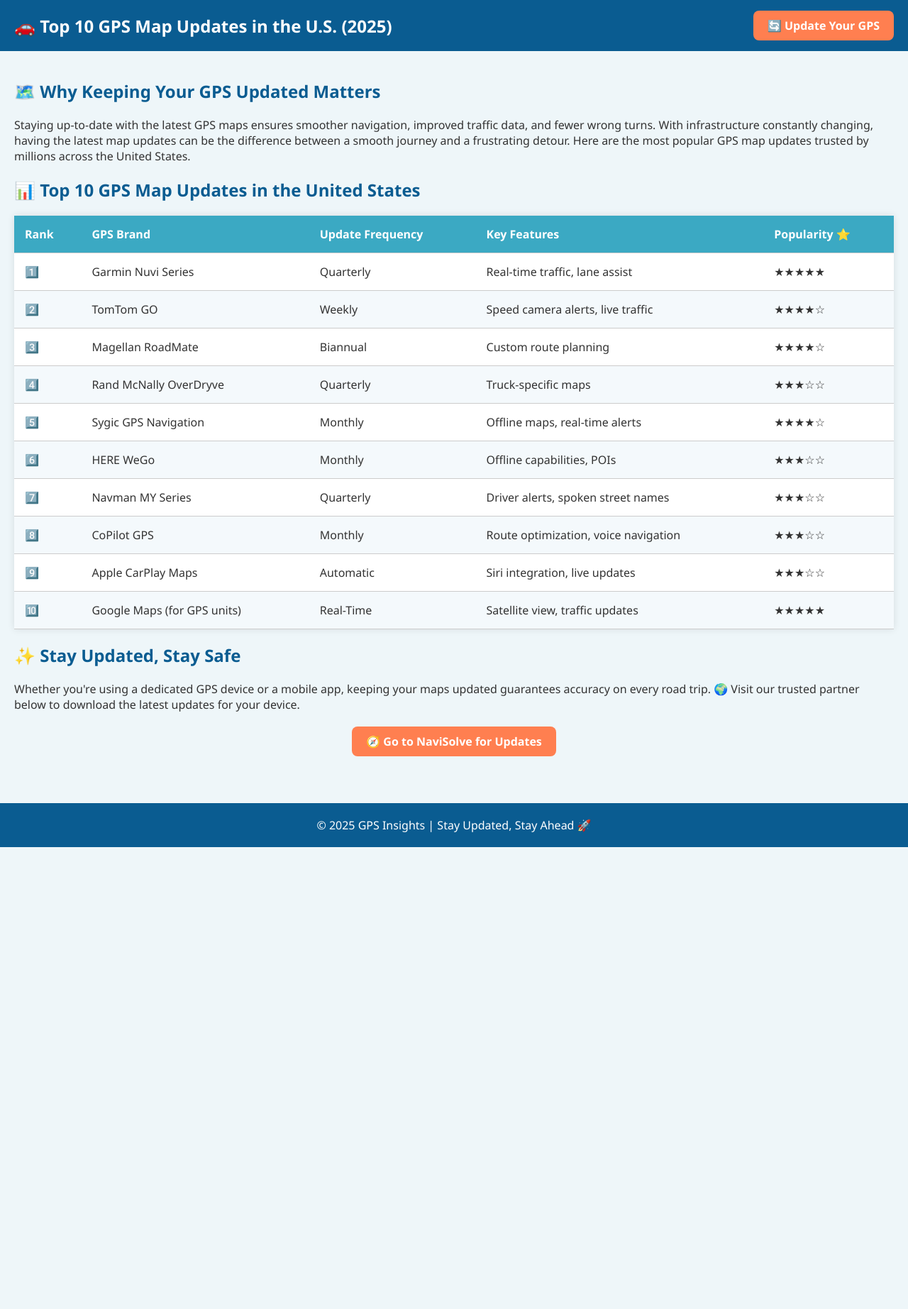
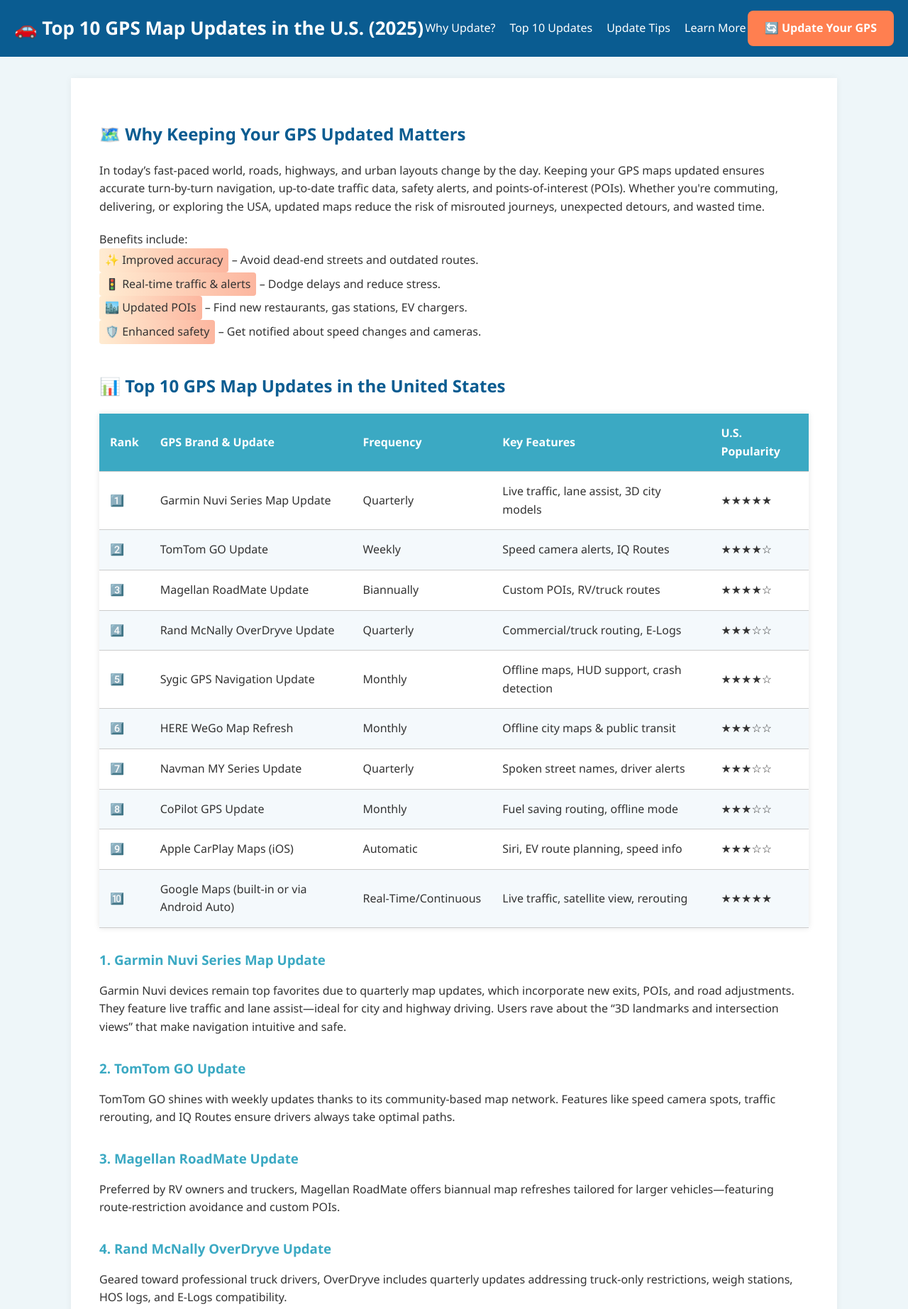
Before and after one commit to johanraddy/gpsguide, a plain HTML site: page index.html in a window 1280 px wide. Shown: the top 1845 px of the page at 71% size. Before the commit the page ends 1194 px from the top, so only its background shows below. Drawn offline with Linux system fonts and the light colour scheme.

Commit message:
Update index.html

```diff
--- a/index.html
+++ b/index.html
@@ -1,12 +1,13 @@
 <!DOCTYPE html>
 <html lang="en">
 <head>
-    <meta charset="UTF-8">
-    <meta name="google-site-verification" content="ksP9r5n57DuVSrMoPDENEIBHannLwcQzYrTnoiGv-18" />
-    <meta name="viewport" content="width=device-width, initial-scale=1.0">
+  <meta charset="UTF-8" />
+  <meta name="viewport" content="width=device-width, initial-scale=1.0" />
   <title>Top 10 GPS Map Updates Popular in the United States</title>
-    <meta name="description" content="Explore the most popular GPS map updates used in the USA. Stay on the right track with the latest maps for Garmin, TomTom, Magellan, and more.">
-    <meta name="keywords" content="GPS map updates, Garmin map update, TomTom update, Best GPS maps, USA navigation updates, top GPS software 2025">
+  <meta name="description"
+    content="Explore the most popular GPS map updates across the USA. Dive into detailed features, update schedules, and expert tips to keep your navigation sharp and reliable." />
+  <meta name="keywords"
+    content="GPS map updates, Garmin maps, TomTom updates, Magellan RoadMate, Sygic navigation, CoPilot GPS, CarPlay maps, HERE WeGo, GPS update tips, navisolve" />
   <style>
     body {
       font-family: 'Segoe UI', sans-serif;
@@ -14,6 +15,7 @@
       margin: 0;
       padding: 0;
       color: #333;
+      line-height: 1.6;
     }
     header {
       background-color: #0a5c91;
@@ -25,33 +27,62 @@
     }
     header h1 {
       margin: 0;
-            font-size: 24px;
+      font-size: 26px;
     }
     .update-btn {
       background-color: #ff7f50;
       color: white;
-            padding: 10px 20px;
+      padding: 12px 24px;
       text-decoration: none;
       border-radius: 8px;
       font-weight: bold;
+      font-size: 16px;
     }
     .update-btn:hover {
       background-color: #e2693e;
     }
+    nav ul {
+      list-style: none;
+      display: flex;
+      gap: 20px;
+      margin: 0;
+      padding: 0;
+    }
+    nav a {
+      color: white;
+      text-decoration: none;
+      font-size: 16px;
+    }
     .content {
-            padding: 20px;
+      padding: 20px 40px;
+      max-width: 1000px;
+      margin: auto;
+      background-color: #ffffff;
+      box-shadow: 0 0 10px rgba(0, 0, 0, 0.05);
+      margin-top: 30px;
+      margin-bottom: 30px;
     }
     h2 {
       color: #0a5c91;
+      margin-top: 40px;
+    }
+    h3 {
+      color: #3ba9c3;
+      margin-top: 30px;
+      margin-bottom: 10px;
+    }
+    p {
+      margin-bottom: 20px;
     }
     table {
       width: 100%;
       border-collapse: collapse;
       margin-top: 20px;
       background-color: #ffffff;
-            box-shadow: 0 0 10px rgba(0,0,0,0.1);
+      box-shadow: 0 0 8px rgba(0, 0, 0, 0.1);
     }
-        th, td {
+    th,
+    td {
       padding: 15px;
       text-align: left;
       border-bottom: 1px solid #ccc;
@@ -73,114 +104,228 @@
       color: white;
       margin-top: 40px;
     }
+    .colorful {
+      background: linear-gradient(90deg, #ffecd2, #fcb69f);
+      display: inline-block;
+      padding: 4px 8px;
+      border-radius: 4px;
+    }
   </style>
 </head>
 <body>
 
   <header>
     <h1>🚗 Top 10 GPS Map Updates in the U.S. (2025)</h1>
+    <nav>
+      <ul>
+        <li><a href="#why">Why Update?</a></li>
+        <li><a href="#list">Top 10 Updates</a></li>
+        <li><a href="#tips">Update Tips</a></li>
+        <li><a href="#more">Learn More</a></li>
+      </ul>
+    </nav>
     <a href="https://navisolve.com/" class="update-btn" target="_blank">🔄 Update Your GPS</a>
   </header>
 
   <div class="content">
+    <section id="why">
       <h2>🗺️ Why Keeping Your GPS Updated Matters</h2>
       <p>
-            Staying up-to-date with the latest GPS maps ensures smoother navigation, improved traffic data, and fewer wrong turns. With infrastructure constantly changing, having the latest map updates can be the difference between a smooth journey and a frustrating detour. Here are the most popular GPS map updates trusted by millions across the United States.
+        In today’s fast-paced world, roads, highways, and urban layouts change by the day. Keeping your
+        GPS maps updated ensures accurate turn-by-turn navigation, up-to-date traffic data, safety alerts,
+        and points-of-interest (POIs). Whether you're commuting, delivering, or exploring the USA, updated maps
+        reduce the risk of misrouted journeys, unexpected detours, and wasted time.
       </p>
+      <p>
+        Benefits include:<br>
+        <span class="colorful">✨ Improved accuracy</span> – Avoid dead-end streets and outdated routes.<br>
+        <span class="colorful">🚦 Real-time traffic & alerts</span> – Dodge delays and reduce stress.<br>
+        <span class="colorful">🏙️ Updated POIs</span> – Find new restaurants, gas stations, EV chargers.<br>
+        <span class="colorful">🛡️ Enhanced safety</span> – Get notified about speed changes and cameras.
+      </p>
+    </section>
 
+    <section id="list">
       <h2>📊 Top 10 GPS Map Updates in the United States</h2>
-
       <table>
         <thead>
           <tr>
             <th>Rank</th>
-                    <th>GPS Brand</th>
-                    <th>Update Frequency</th>
+            <th>GPS Brand & Update</th>
+            <th>Frequency</th>
             <th>Key Features</th>
-                    <th>Popularity ⭐</th>
+            <th>U.S. Popularity</th>
           </tr>
         </thead>
         <tbody>
           <tr>
             <td>1️⃣</td>
-                    <td>Garmin Nuvi Series</td>
+            <td>Garmin Nuvi Series Map Update</td>
             <td>Quarterly</td>
-                    <td>Real-time traffic, lane assist</td>
+            <td>Live traffic, lane assist, 3D city models</td>
             <td>★★★★★</td>
           </tr>
           <tr>
             <td>2️⃣</td>
-                    <td>TomTom GO</td>
+            <td>TomTom GO Update</td>
             <td>Weekly</td>
-                    <td>Speed camera alerts, live traffic</td>
+            <td>Speed camera alerts, IQ Routes</td>
             <td>★★★★☆</td>
           </tr>
           <tr>
             <td>3️⃣</td>
-                    <td>Magellan RoadMate</td>
-                    <td>Biannual</td>
-                    <td>Custom route planning</td>
+            <td>Magellan RoadMate Update</td>
+            <td>Biannually</td>
+            <td>Custom POIs, RV/truck routes</td>
             <td>★★★★☆</td>
           </tr>
           <tr>
             <td>4️⃣</td>
-                    <td>Rand McNally OverDryve</td>
+            <td>Rand McNally OverDryve Update</td>
             <td>Quarterly</td>
-                    <td>Truck-specific maps</td>
+            <td>Commercial/truck routing, E-Logs</td>
             <td>★★★☆☆</td>
           </tr>
           <tr>
             <td>5️⃣</td>
-                    <td>Sygic GPS Navigation</td>
+            <td>Sygic GPS Navigation Update</td>
             <td>Monthly</td>
-                    <td>Offline maps, real-time alerts</td>
+            <td>Offline maps, HUD support, crash detection</td>
             <td>★★★★☆</td>
           </tr>
           <tr>
             <td>6️⃣</td>
-                    <td>HERE WeGo</td>
+            <td>HERE WeGo Map Refresh</td>
             <td>Monthly</td>
-                    <td>Offline capabilities, POIs</td>
+            <td>Offline city maps & public transit</td>
             <td>★★★☆☆</td>
           </tr>
           <tr>
             <td>7️⃣</td>
-                    <td>Navman MY Series</td>
+            <td>Navman MY Series Update</td>
             <td>Quarterly</td>
-                    <td>Driver alerts, spoken street names</td>
+            <td>Spoken street names, driver alerts</td>
             <td>★★★☆☆</td>
           </tr>
           <tr>
             <td>8️⃣</td>
-                    <td>CoPilot GPS</td>
+            <td>CoPilot GPS Update</td>
             <td>Monthly</td>
-                    <td>Route optimization, voice navigation</td>
+            <td>Fuel saving routing, offline mode</td>
             <td>★★★☆☆</td>
           </tr>
           <tr>
             <td>9️⃣</td>
-                    <td>Apple CarPlay Maps</td>
+            <td>Apple CarPlay Maps (iOS)</td>
             <td>Automatic</td>
-                    <td>Siri integration, live updates</td>
+            <td>Siri, EV route planning, speed info</td>
             <td>★★★☆☆</td>
           </tr>
           <tr>
             <td>🔟</td>
-                    <td>Google Maps (for GPS units)</td>
-                    <td>Real-Time</td>
-                    <td>Satellite view, traffic updates</td>
+            <td>Google Maps (built‑in or via Android Auto)</td>
+            <td>Real‑Time/Continuous</td>
+            <td>Live traffic, satellite view, rerouting</td>
             <td>★★★★★</td>
           </tr>
         </tbody>
       </table>
 
-        <h2>✨ Stay Updated, Stay Safe</h2>
+      <h3>1. Garmin Nuvi Series Map Update</h3>
       <p>
-            Whether you're using a dedicated GPS device or a mobile app, keeping your maps updated guarantees accuracy on every road trip. 🌍 Visit our trusted partner below to download the latest updates for your device.
+        Garmin Nuvi devices remain top favorites due to quarterly map updates, which incorporate new exits,
+        POIs, and road adjustments. They feature live traffic and lane assist—ideal for city and highway
+        driving. Users rave about the “3D landmarks and intersection views” that make navigation intuitive
+        and safe.
+      </p>
+
+      <h3>2. TomTom GO Update</h3>
+      <p>
+        TomTom GO shines with weekly updates thanks to its community‑based map network. Features like speed
+        camera spots, traffic rerouting, and IQ Routes ensure drivers always take optimal paths.
+      </p>
+
+      <h3>3. Magellan RoadMate Update</h3>
+      <p>
+        Preferred by RV owners and truckers, Magellan RoadMate offers biannual map refreshes tailored for
+        larger vehicles—featuring route‑restriction avoidance and custom POIs.
+      </p>
+
+      <h3>4. Rand McNally OverDryve Update</h3>
+      <p>
+        Geared toward professional truck drivers, OverDryve includes quarterly updates addressing truck‑only
+        restrictions, weigh stations, HOS logs, and E‑Logs compatibility.
+      </p>
+
+      <h3>5. Sygic GPS Navigation Update</h3>
+      <p>
+        Sygic is loved for its monthly offline map updates and safety alerts (speed/accident zones). New
+        updates often bring HUD support and better crash detection features.
+      </p>
+
+      <h3>6. HERE WeGo Map Refresh</h3>
+      <p>
+        HERE WeGo offers robust offline city maps, transit data, and taxi fare estimates—making it ideal for
+        American urban travelers. Monthly refreshes ensure timely POI updates.
+      </p>
+
+      <h3>7. Navman MY Series Update</h3>
+      <p>
+        Navman’s quarterly updates highlight spoken street names, school zone alerts, and customizable speed
+        warnings—a favorite among suburban drivers.
+      </p>
+
+      <h3>8. CoPilot GPS Update</h3>
+      <p>
+        Focused on route optimization and cost‑saving planning, CoPilot’s monthly map updates enhance fuel
+        efficiency and bring offline navigation (perfect for road trips and rental cars).
+      </p>
+
+      <h3>9. Apple CarPlay Maps</h3>
+      <p>
+        CarPlay maps update automatically with iOS updates, integrating Siri guidance, EV charging station
+        routing, and speed limit alerts. Always fresh and seamless.
+      </p>
+
+      <h3>🔟 Google Maps for GPS Units</h3>
+      <p>
+        With continuous real‑time updates, Google Maps offers live traffic, reroutes, satellite view, and
+        street‑view integration. It’s the most popular mapping system in the U.S.
+      </p>
+    </section>
+
+    <section id="tips">
+      <h2>✅ Expert Fuel & Update Tips</h2>
+      <p>
+        Here's a handy checklist to ensure smooth updating:
+      </p>
+      <ul>
+        <li><b>Back up:</b> Always save a copy of your current map before installing updates.</li>
+        <li><b>Stable connection:</b> Use Wi‑Fi or USB—avoid mobile data for large downloads.</li>
+        <li><b>Power supply:</b> Keep your device powered during updates to prevent failures.</li>
+        <li><b>Timing:</b> Update during off-peak hours to avoid internet slowdowns.</li>
+        <li><b>Storage check:</b> Ensure at least 2 GB free space before updating.</li>
+        <li><b>Valid subscription:</b> Confirm your device’s map-update plan is active.</li>
+      </ul>
+      <p>
+        🎯 <i>Pro tip:</i> North American map packs usually include Canada/Mexico roads—handy for cross-border
+        travel. And always reboot your device post-update to apply changes.
+      </p>
+    </section>
+
+    <section id="more">
+      <h2>🔍 Learn More & Get Updates</h2>
+      <p>
+        For detailed instructions and direct download links, visit our trusted GPS update partner:
       </p>
       <p style="text-align: center; margin-top: 30px;">
         <a href="https://navisolve.com/" class="update-btn" target="_blank">🧭 Go to NaviSolve for Updates</a>
       </p>
+      <p>
+        Need help? Explore FAQs, installation guides, and troubleshooting steps on NaviSolve to make
+        updating seamless.
+      </p>
+    </section>
   </div>
 
   <footer>
```
Lines whose indentation alone changed are shown as unchanged.
